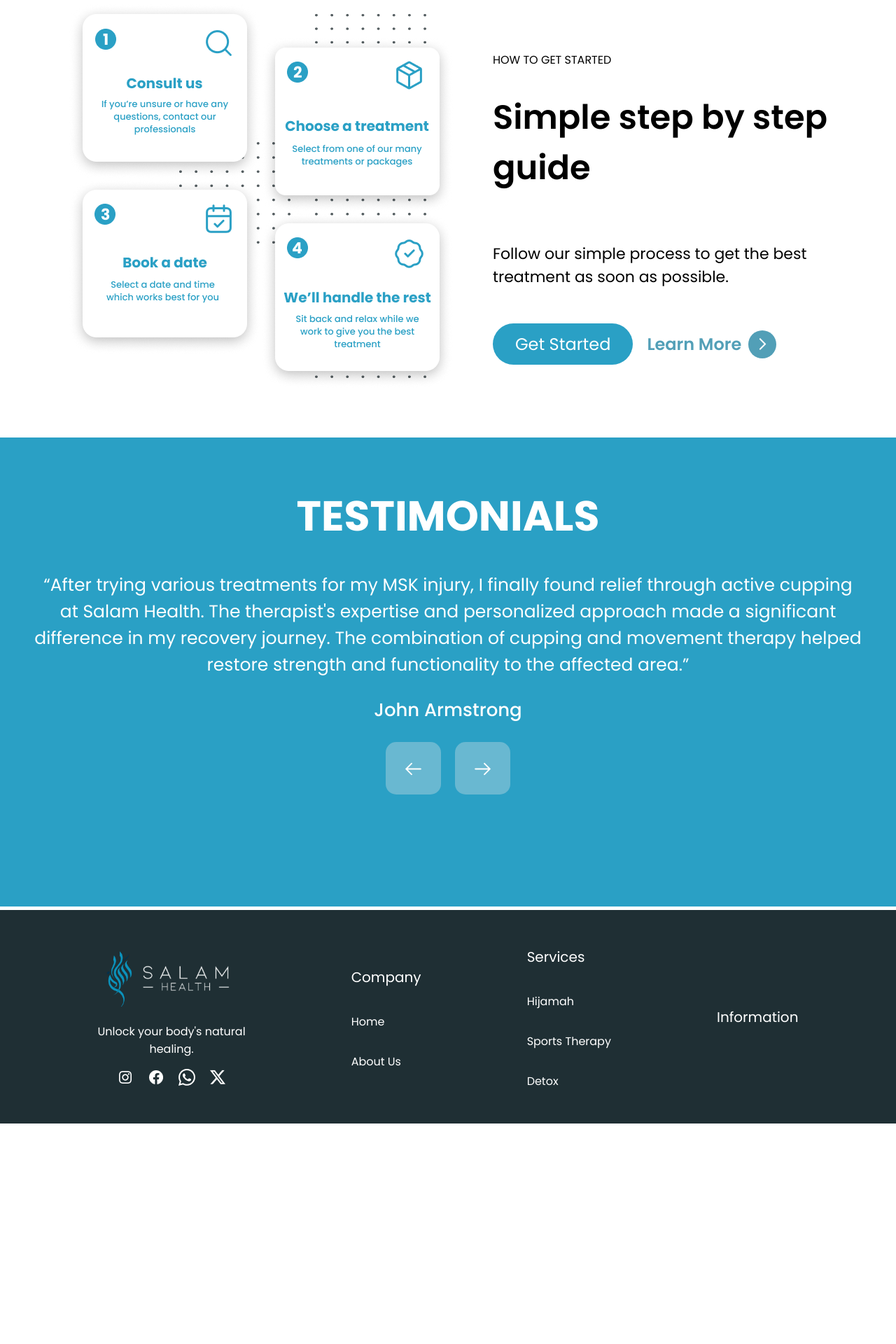
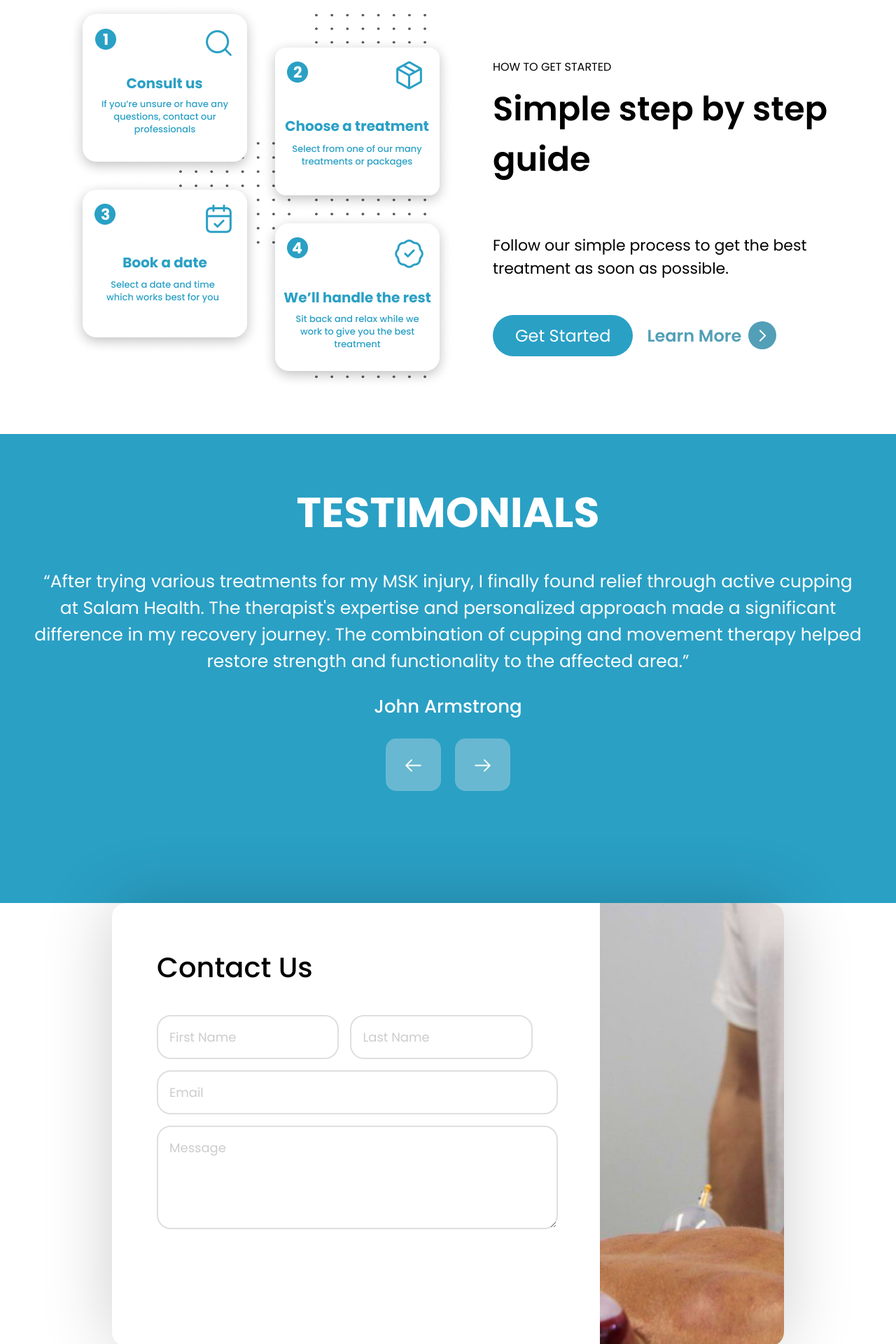
Before and after one commit to ayazb7/salam-health, a React (Create React App) app in the folder salam-health/: page / in a window 1280 px wide. Shown: the part 740-2660 px from the top of the page at 70% size. Before the commit the page ends 2345 px from the top, so only its background shows below. Built offline with nearby package versions, Linux system fonts and the light colour scheme.

Commit message:
starting contact card

```diff
--- a/salam-health/src/App.css
+++ b/salam-health/src/App.css
@@ -68,6 +68,7 @@ body {
   margin: 0; /* Remove default body margin */
   padding: 0; /* Remove default body padding */
   font-family: 'Poppins', sans-serif;
+  overflow-x: hidden;
 }
 
 .main-content {
@@ -99,6 +100,7 @@ body {
   display: flex;
   align-items: center;
   justify-content: center;
+  overflow-x: hidden;
 }
 
 .footer-logo {
@@ -113,17 +115,28 @@ body {
 .footer-item {
   color: white;
   font-size: 16px;
+  line-height: 0px;
 }
 
 .footer-item:hover {
   cursor: pointer;
 }
 
+.footer-items {
+  display: flex;
+  flex-direction: column;
+  justify-content: start;
+  align-items: start;
+  text-align: start;
+  gap: 2px;
+}
+
 .horizontal-stretched {
   display: flex;
-  align-items: center;
+  align-items: start;
   justify-content: space-around;
   width: 90vw;
+  overflow-x: hidden;
 }
 
 .social-media-footer:hover {
@@ -135,16 +148,11 @@ body {
 }
 
 p {
-  font-family: Poppins;
   color: black;
   position: relative;
 }
 
-h3 {
-  font-family: Poppins;
-}
-
-h2 {
+h4, h3, h2, p {
   font-family: Poppins;
 }
 
@@ -295,6 +303,7 @@ h2 {
   height: 100%;
   width: 100%;
   gap: 1px;
+  overflow-x: hidden;
 }
 
 .hidden {
@@ -333,6 +342,16 @@ h2 {
 .title {
   height: auto;
   width: 20%;
+}
+
+.centered-container-no-height {
+  position: relative;
+  display: flex;
+  flex-direction: column;
+  align-items: center;
+  justify-content: center;
+  width: 100vw;
+  font-family: 'Poppins', sans-serif;
 }
 
 .centered-container {
@@ -427,9 +446,6 @@ h2 {
   justify-content: start;
   align-items: start;
   text-align: start;
-}
-
-.home-text h3 {
   font-weight: 600;
   color: black;
   font-size: 48px;
@@ -439,18 +455,15 @@ h2 {
   justify-content: start;
   align-items: start;
   text-align: start;
-  gap: -4px;
-}
-
-.home-descriptions p {
   font-size: 22px;
   font-weight: 300;
 }
 
-.small-text p {
+.small-text {
   font-size: 16px;
   font-weight: 300;
-  top: 30px;
+  top: 40px;
+  line-height: 0px;
 }
 
 /* Remove the bottom margin from the last item to avoid extra space at the bottom */
@@ -715,20 +728,106 @@ h2 {
   background-color: #FFFFFF;
 
 }
-.card-price{
+.card-price {
   margin-right: auto;
   font-size: 24px;
   color: #FCF9F9;
 }
-.card-footer{
 
+.card-footer {
   margin-right: auto;
 }
 
+.contact-container {
+  display: flex;
+  justify-content: center;
+  align-items: center;
+  width: 100%;
+}
 
+.contact-card {
+  border-radius: 20px;
+  background-color: white;
+  box-shadow: 0px 0px 100px rgba(0, 0, 0, 0.2);
+  width: 75vw;
+  color: black;
+  display: flex;
+}
 
+.contact-card h4 {
+  font-weight: 500;
+  font-size: 40px;
+  line-height: 30px;
+}
 
+.inputs-container {
+  display: flex;
+  flex-direction: column;
+  gap: 1rem;
+}
 
+.styled-input {
+  border: 2px solid #DFDFDF;
+  border-radius: 20px;
+  padding: 1rem;
+  font-size: 18px;
+  width: 100%;
+  font-family: Poppins;
+}
+
+.large-input {
+  width: 100%;
+  height: 7rem;
+  resize: vertical;
+  overflow: hidden;
+  overflow-y: auto;
+  scrollbar-width:thin ;
+  scrollbar-color: #c0c0c0 transparent;
+  scroll-behavior: smooth;
+}
+
+.large-input::-webkit-scrollbar{
+  width: 8px;
+}
+
+.large-input::-webkit-scrollbar-track{
+  background-color: transparent;
+  border-radius: 20px;
+}
+
+.styled-input::placeholder {
+  color: #ccc;
+}
+
+.styled-input:focus {
+  border-color: #529FB7;
+}
+
+.input-padding {
+  padding: 1.5rem 5rem 1.5rem 4rem;
+}
+
+.horizontal-input {
+  display: flex;
+  gap: 1rem;
+}
+
+.full-w-input {
+  width: 100%;
+}
+
+.contact-image {
+  width: 30vw;
+  margin-left: 1rem;
+  overflow: hidden;
+  border-radius: 0 20px 20px 0;
+}
+
+.contact-image img {
+  width: auto;
+  height: 100%;
+  border-radius: 0 20px 20px 0;
+}
 
 .book-now-card:hover {
   background-color: #F3F4F6;
--- /dev/null
+++ b/salam-health/src/components/ContactCard.js
@@ -0,0 +1,30 @@
+// ContactCard.js
+import React from 'react';
+import { useNavigate } from 'react-router-dom';
+import contactImage from '../images/contact-image.png';
+
+function ContactCard() {
+
+  return (
+    <div className="contact-card">
+        <div className='vertical-start input-padding'>
+          <h4>Contact Us</h4>
+          <div className='inputs-container'>
+            <div className='horizontal-input'>
+              <input type="text" placeholder="First Name" className="styled-input"/>
+              <input type="text" placeholder="Last Name" className="styled-input"/>
+            </div>
+            <input type="text" placeholder="Email" className="styled-input"/>
+
+            <textarea type="text" placeholder="Message" className="styled-input large-input"/>
+          </div>
+        </div>
+
+        <div className="contact-image">
+          <img src={contactImage} alt="Contact"/>
+        </div>
+      </div>
+  );
+}
+
+export default ContactCard;
--- a/salam-health/src/components/Footer.js
+++ b/salam-health/src/components/Footer.js
@@ -8,11 +8,7 @@ import whatsapp from '../images/whatsapp.png';
 import twitter from '../images/twitter.png';
 
 function Footer() {
-  const navigate = useNavigate(); // Initialize the navigate function here
-
-  const handleButtonClick = () => {
-    navigate('/book'); // Navigate to /book when the button is clicked
-  };
+  const navigate = useNavigate();
 
   return (
     <nav className="footer">
--- a/salam-health/src/components/Home.js
+++ b/salam-health/src/components/Home.js
@@ -14,6 +14,7 @@ import rest from '../images/rest.png';
 import arrow_narrow_left from '../images/arrow-narrow-left.png';
 import arrow_narrow_right from '../images/arrow-narrow-right.png';
 import group_dots from '../images/dots-group.png';
+import ContactCard from './ContactCard';
 
 const Home = () => {
   const [startAnimation, setStartAnimation] = useState(false);
@@ -51,17 +52,11 @@ const Home = () => {
         <img src={dots} className="dots hidden"/>
         <div className='horizontal'>
           <div className='vertical-start'>
-            <div className='home-text'>
-              <h3>
-                Specialised Therapeutic <br></br> Treatments
-              </h3>
-              {/* <h3>
-                Treatments
-              </h3> */}
-            </div>
-            <div className='home-descriptions'>
-              <p>We offer a wide range of treatments and<br></br>packages based on natural therapies and<br></br>holistic healing.</p>
-            </div>
+            <h3 className='home-text'>
+              Specialised Therapeutic <br></br> Treatments
+            </h3>
+
+            <p className='home-descriptions'>We offer a wide range of treatments and<br></br>packages based on natural therapies and<br></br>holistic healing.</p>
 
             <div className='learn-more'>
               <p>Learn More</p>
@@ -92,19 +87,13 @@ const Home = () => {
 
 
           <div className='vertical-start'>
-            <div className='small-text'>
-              <p>HOW TO GET STARTED</p>
-            </div>
+            <p className='small-text'>HOW TO GET STARTED</p>
 
-            <div className='home-text'>
-              <h3>
-                Simple step by step<br></br>guide
-              </h3>
-            </div>
+            <h3 className='home-text'>
+              Simple step by step<br></br>guide
+            </h3>
 
-            <div className='home-descriptions'>
-              <p>Follow our simple process to get the best<br></br>treatment as soon as possible.</p>
-            </div>
+            <p className='home-descriptions'>Follow our simple process to get the best<br></br>treatment as soon as possible.</p>
 
             <div className='horizontal-start top-padding-1'>
               <button className="book-now-large">
@@ -122,7 +111,7 @@ const Home = () => {
         </div>
       </div>
 
-      <div className='centered-container hidden'>
+      <div className='centered-container-no-height hidden'>
         <div className='rectangle-fw blue'>
           <p className='center testimonial-title'>
             TESTIMONIALS
@@ -146,7 +135,10 @@ const Home = () => {
             </div>
           </div>
         </div>
+
+        <ContactCard/>
       </div>
+
 
 
       {/* <div className="overlay"></div>
```
Also changed, not shown: salam-health/src/images/contact-image.png (added).
